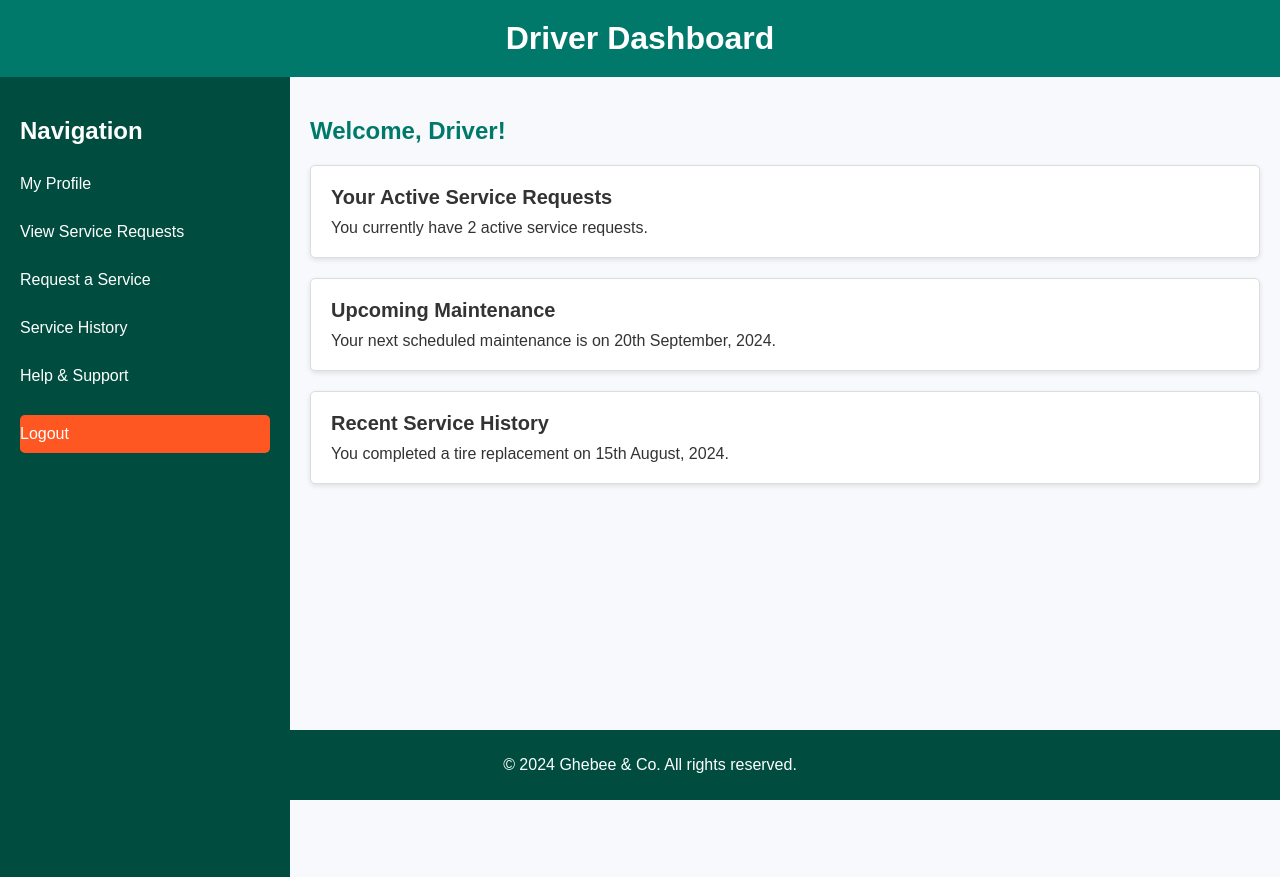
After one commit to Matutozi/Auto_Service, a Django app: page /drivers/dashboard/ in a window 1280 px wide. The commit adds this page. Run offline with Django 4.2, Linux system fonts and the light colour scheme; a user stored in the database is signed in; parts of the project's set-up code (start-up, migrations or seed data) failed here and were passed over.

Commit message:
all curent changes to the code

```diff
--- a/Auto_service/Auto_service/settings.py
+++ b/Auto_service/Auto_service/settings.py
@@ -41,6 +41,7 @@ INSTALLED_APPS = [
     "drivers",
     "mechanics",
     "services",
+    "home",
 ]
 
 MIDDLEWARE = [
@@ -119,7 +120,7 @@ USE_TZ = True
 # Static files (CSS, JavaScript, Images)
 # https://docs.djangoproject.com/en/4.2/howto/static-files/
 
-STATIC_URL = 'static/'
+STATIC_URL = '/static/'
 STATICFILES_DIRS = [
     BASE_DIR / 'static',
 ]
--- a/Auto_service/Auto_service/urls.py
+++ b/Auto_service/Auto_service/urls.py
@@ -19,5 +19,12 @@ from django.urls import path, include
 
 urlpatterns = [
     path('admin/', admin.site.urls),
-    path("services/", include('services.urls'))
+    path('', include('home.urls')),
+    path("services/", include('services.urls')),
+
+    #not done yet
+    path('drivers/', include('drivers.urls')),
+    path('mechanics/', include('mechanics.urls')),
+    path("accounts/", include("accounts.urls")),
+
 ]
--- /dev/null
+++ b/Auto_service/accounts/urls.py
@@ -0,0 +1,9 @@
+from django.urls import path
+from .views import register, login_view, logout_view
+
+urlpatterns = [
+    path('register/', register, name='register'),
+    path('login/', login_view, name='login'),
+    path('logout/', logout_view, name='logout'),
+    #cdpath('profile/', profile, name='profile'),
+]
--- /dev/null
+++ b/Auto_service/drivers/templates/driver_dashboard.html
@@ -0,0 +1,148 @@
+<!DOCTYPE html>
+<html lang="en">
+
+<head>
+    <meta charset="UTF-8">
+    <meta name="viewport" content="width=device-width, initial-scale=1.0">
+    <title>Driver Dashboard</title>
+    <style>
+        body {
+            font-family: Arial, sans-serif;
+            margin: 0;
+            padding: 0;
+            background-color: #f7f9fc;
+            color: #333;
+        }
+
+        .header {
+            background-color: #00796b;
+            color: #ffffff;
+            padding: 20px;
+            text-align: center;
+        }
+
+        .header h1 {
+            margin: 0;
+            font-size: 2em;
+        }
+
+        .container {
+            display: flex;
+            min-height: 100vh;
+        }
+
+        .sidebar {
+            background-color: #004d40;
+            color: #ffffff;
+            padding: 20px;
+            width: 250px;
+        }
+
+        .sidebar a {
+            display: block;
+            color: #ffffff;
+            text-decoration: none;
+            padding: 10px 0;
+            margin-bottom: 10px;
+            font-size: 16px;
+            transition: background-color 0.3s;
+        }
+
+        .sidebar a:hover {
+            background-color: #00796b;
+        }
+
+        .main-content {
+            flex: 1;
+            padding: 20px;
+        }
+
+        .main-content h2 {
+            color: #00796b;
+        }
+
+        .card {
+            background-color: #ffffff;
+            border: 1px solid #ddd;
+            border-radius: 5px;
+            padding: 20px;
+            margin-bottom: 20px;
+            box-shadow: 0px 2px 5px rgba(0, 0, 0, 0.1);
+        }
+
+        .card h3 {
+            margin: 0 0 10px;
+            font-size: 20px;
+        }
+
+        .card p {
+            margin: 0;
+        }
+
+        .logout {
+            background-color: #ff5722;
+            color: #ffffff;
+            text-decoration: none;
+            padding: 10px 15px;
+            border-radius: 5px;
+            margin-top: 20px;
+            display: inline-block;
+        }
+
+        .logout:hover {
+            background-color: #e64a19;
+        }
+
+        footer {
+            background-color: #004d40;
+            color: #ffffff;
+            text-align: center;
+            padding: 10px;
+            position: fixed;
+            bottom: 0;
+            width: 100%;
+        }
+    </style>
+</head>
+
+<body>
+    <div class="header">
+        <h1>Driver Dashboard</h1>
+    </div>
+
+    <div class="container">
+        <div class="sidebar">
+            <h2>Navigation</h2>
+            <a href="#">My Profile</a>
+            <a href="#">View Service Requests</a>
+            <a href="#">Request a Service</a>
+            <a href="#">Service History</a>
+            <a href="#">Help & Support</a>
+            <a href="{% url 'logout' %}" class="logout">Logout</a>
+        </div>
+
+        <div class="main-content">
+            <h2>Welcome, Driver!</h2>
+            <div class="card">
+                <h3>Your Active Service Requests</h3>
+                <p>You currently have 2 active service requests.</p>
+            </div>
+
+            <div class="card">
+                <h3>Upcoming Maintenance</h3>
+                <p>Your next scheduled maintenance is on 20th September, 2024.</p>
+            </div>
+
+            <div class="card">
+                <h3>Recent Service History</h3>
+                <p>You completed a tire replacement on 15th August, 2024.</p>
+            </div>
+        </div>
+    </div>
+
+    <footer>
+        <p>&copy; 2024 Ghebee & Co. All rights reserved.</p>
+    </footer>
+</body>
+
+</html>
--- /dev/null
+++ b/Auto_service/drivers/urls.py
@@ -0,0 +1,9 @@
+from django.urls import path
+from django.contrib.auth.views import LogoutView
+from . import views
+
+urlpatterns = [
+    path('dashboard/', views.driver_dashboard, name='driver_dashboard'),
+    path('logout/', LogoutView.as_view(), name='logout'),  # Logout route
+
+]
--- a/Auto_service/drivers/views.py
+++ b/Auto_service/drivers/views.py
@@ -1,3 +1,13 @@
 from django.shortcuts import render
+from django.contrib.auth.decorators import login_required
+
 
 # Create your views here.
+@login_required(login_url='login')
+def driver_dashboard(request):
+    services = [
+        {'name': 'Emergency Service', 'url': 'emergency_service'},
+        {'name': 'Custom Service', 'url': 'custom_service'},
+        {'name': 'Scheduled Service', 'url': 'scheduled_service'}
+    ]
+    return render(request, 'driver_dashboard.html', {"services":services})
--- /dev/null
+++ b/Auto_service/mechanics/urls.py
@@ -0,0 +1,8 @@
+from django.urls import path
+from django.contrib.auth.views import LogoutView
+from . import views
+
+urlpatterns = [
+    path('dashboard/', views.mechanic_dashboard, name='mechanic_dashboard'),
+    path('logout/', LogoutView.as_view(), name='logout'),
+]
--- a/Auto_service/mechanics/views.py
+++ b/Auto_service/mechanics/views.py
@@ -1,3 +1,4 @@
 from django.shortcuts import render
 
-# Create your views here.
+def mechanic_dashboard(request):
+    return render(request, 'mechanic_dashboard.html')
--- a/Auto_service/services/templates/base.html
+++ b/Auto_service/services/templates/base.html
@@ -5,6 +5,8 @@
     <meta charset="UTF-8">
     <meta name="viewport" content="width=device-width, initial-scale=1.0">
     <title>{% block title %}Service App{% endblock %}</title>
+    {% load static %}
+    <link rel="stylesheet" href="{% static 'style.css' %}">
 </head>
 
 <body>
```
Also changed, not shown: Auto_service/accounts/forms.py (added, +34 -0 lines), Auto_service/accounts/templates/login.html (added, +18 -0 lines), Auto_service/accounts/templates/profile.html (added, +19 -0 lines), Auto_service/accounts/templates/register.html (added, +18 -0 lines), Auto_service/accounts/views.py (+59 -2 lines), Auto_service/home/templates/home_landing.html (+11 -11 lines), Auto_service/mechanics/templates/mechanic_dashboard.html (added, +136 -0 lines), Auto_service/services/static/style.css (+15 -2 lines), Auto_service/db.sqlite3, Auto_service/templates/driver_dashboard.html (added).
